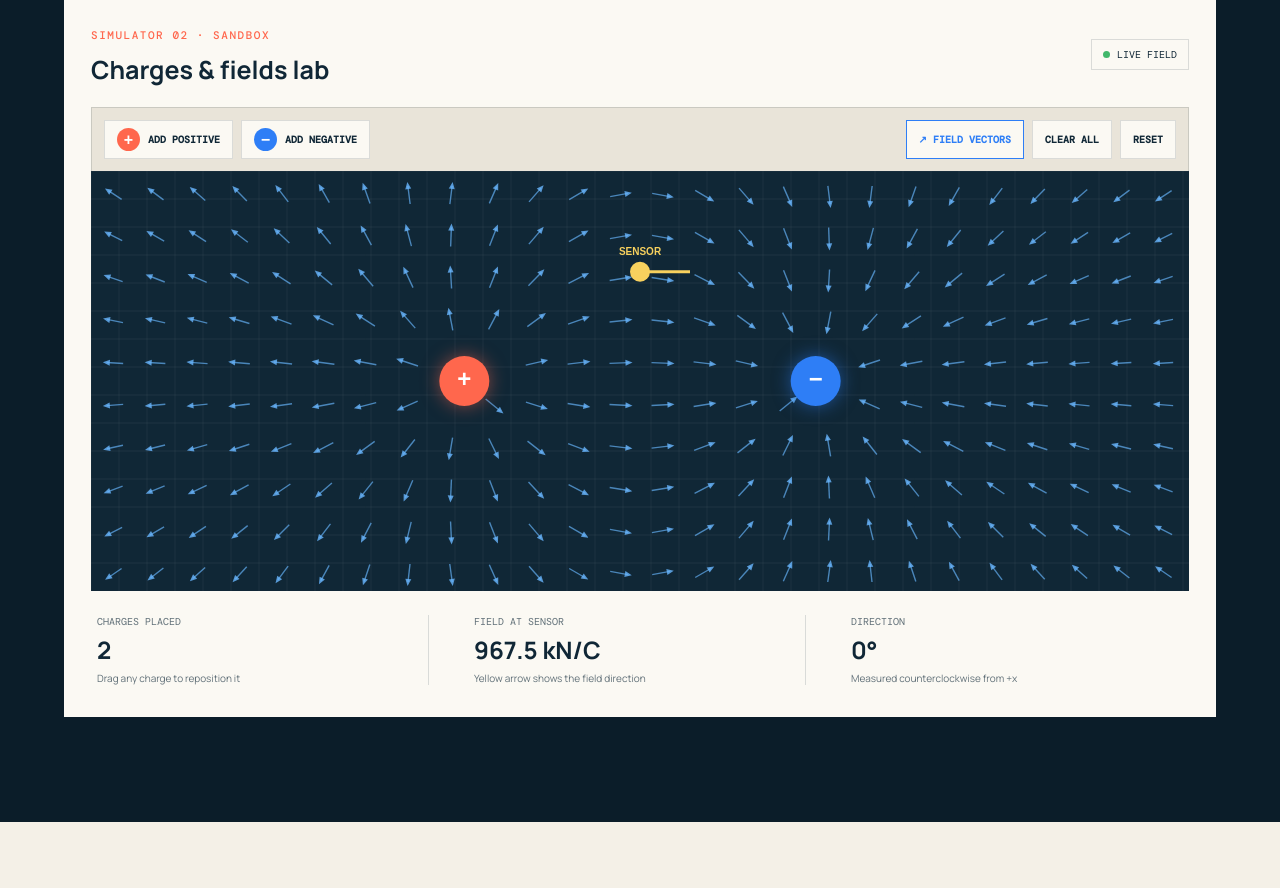
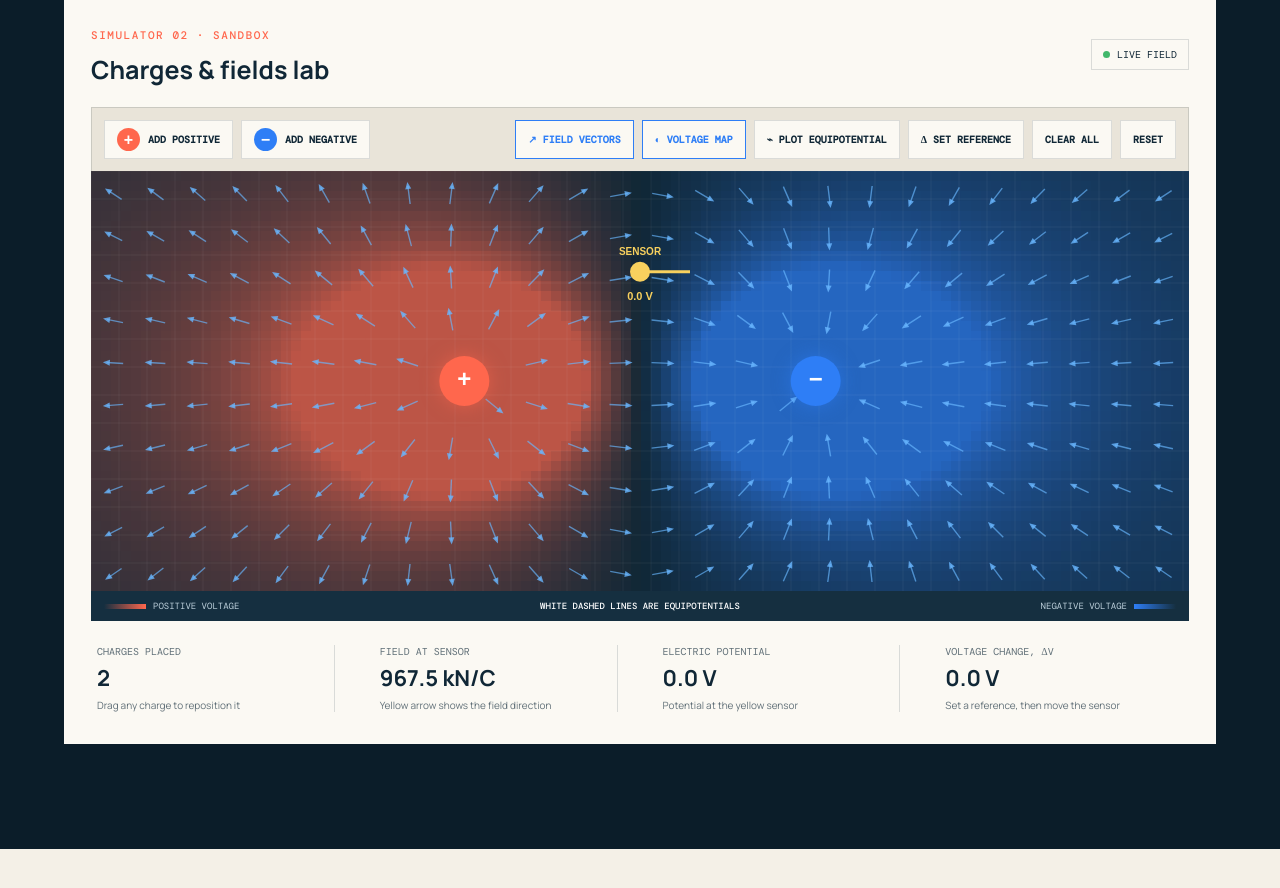
Before and after one commit to Kikiconic/Physics-12, a Next.js app: page / in a window 1280 px wide. Shown: the part 3080-3968 px from the top of the page. Built offline with nearby package versions, Linux system fonts and the light colour scheme.

Commit message:
Add voltage map and equipotential tools

```diff
--- a/app/page.js
+++ b/app/page.js
@@ -126,6 +126,9 @@ function FieldSimulator() {
   const [sensor, setSensor] = useState({ x: .5, y: .24 });
   const [dragTarget, setDragTarget] = useState(null);
   const [showVectors, setShowVectors] = useState(true);
+  const [showVoltage, setShowVoltage] = useState(true);
+  const [equipotentials, setEquipotentials] = useState([]);
+  const [referenceVoltage, setReferenceVoltage] = useState(0);
 
   const fieldAt = (x, y, width = 1, height = 1) => charges.reduce((sum, charge) => {
     const dx = (x - charge.x) * width;
@@ -138,6 +141,12 @@ function FieldSimulator() {
   const sensorField = fieldAt(sensor.x, sensor.y, 800, 420);
   const sensorMagnitude = Math.hypot(sensorField.x, sensorField.y) * 1.8e10;
   const sensorAngle = Math.atan2(-sensorField.y, sensorField.x) * 180 / Math.PI;
+  const potentialAt = (x, y) => charges.reduce((total, charge) => {
+    const dx=(x-charge.x)*1.2,dy=(y-charge.y)*.63;
+    return total + K * charge.q * 1e-6 / Math.max(Math.hypot(dx,dy),.035);
+  },0);
+  const sensorVoltage=potentialAt(sensor.x,sensor.y);
+  const formatVoltage=value=>Math.abs(value)>=1000?`${(value/1000).toFixed(2)} kV`:`${value.toFixed(1)} V`;
 
   useEffect(() => {
     const canvas = canvasRef.current;
@@ -146,6 +155,13 @@ function FieldSimulator() {
     canvas.width = rect.width * ratio; canvas.height = rect.height * ratio; ctx.scale(ratio, ratio);
     const w = rect.width, h = rect.height;
     ctx.fillStyle = "#102736"; ctx.fillRect(0, 0, w, h);
+
+    if(showVoltage) for(let x=0;x<w;x+=10) for(let y=0;y<h;y+=10){
+      const v=potentialAt((x+5)/w,(y+5)/h),intensity=Math.min(.72,Math.abs(v)/45000);
+      ctx.fillStyle=v>=0?`rgba(255,103,77,${intensity})`:`rgba(46,126,246,${intensity})`;
+      ctx.fillRect(x,y,10,10);
+    }
+
     ctx.strokeStyle = "rgba(255,255,255,.055)";
     for (let x = 0; x < w; x += 28) { ctx.beginPath(); ctx.moveTo(x,0); ctx.lineTo(x,h); ctx.stroke(); }
     for (let y = 0; y < h; y += 28) { ctx.beginPath(); ctx.moveTo(0,y); ctx.lineTo(w,y); ctx.stroke(); }
@@ -161,6 +177,23 @@ function FieldSimulator() {
       ctx.beginPath(); ctx.moveTo(4,0); ctx.lineTo(-3,-3); ctx.lineTo(-3,3); ctx.closePath(); ctx.fill(); ctx.restore();
     }
 
+    const drawEquipotential=level=>{
+      const step=12,points=[];
+      for(let x=0;x<w-step;x+=step)for(let y=0;y<h-step;y+=step){
+        const corners=[
+          {x,y,v:potentialAt(x/w,y/h)},{x:x+step,y,v:potentialAt((x+step)/w,y/h)},
+          {x:x+step,y:y+step,v:potentialAt((x+step)/w,(y+step)/h)},{x,y:y+step,v:potentialAt(x/w,(y+step)/h)}
+        ];
+        const edges=[[0,1],[1,2],[2,3],[3,0]],hits=[];
+        edges.forEach(([a,b])=>{const A=corners[a],B=corners[b];if((A.v-level)*(B.v-level)<=0&&A.v!==B.v){const t=(level-A.v)/(B.v-A.v);hits.push({x:A.x+t*(B.x-A.x),y:A.y+t*(B.y-A.y)});}});
+        if(hits.length>=2)points.push([hits[0],hits[1]]);
+      }
+      ctx.strokeStyle="#fff";ctx.lineWidth=1.8;ctx.setLineDash([4,3]);
+      points.forEach(([a,b])=>{ctx.beginPath();ctx.moveTo(a.x,a.y);ctx.lineTo(b.x,b.y);ctx.stroke();});
+      ctx.setLineDash([]);
+    };
+    equipotentials.forEach(drawEquipotential);
+
     charges.forEach(charge => {
       const x=charge.x*w,y=charge.y*h;
       ctx.shadowColor=charge.q>0?"rgba(255,103,77,.5)":"rgba(46,126,246,.5)";ctx.shadowBlur=18;
@@ -172,7 +205,8 @@ function FieldSimulator() {
     ctx.strokeStyle="#f8d15e";ctx.lineWidth=3;ctx.beginPath();ctx.moveTo(px,py);ctx.lineTo(px+ux*50,py+uy*50);ctx.stroke();
     ctx.fillStyle="#f8d15e";ctx.beginPath();ctx.arc(px,py,10,0,Math.PI*2);ctx.fill();
     ctx.fillStyle="#f8d15e";ctx.font="700 10px Arial";ctx.textAlign="center";ctx.fillText("SENSOR",px,py-20);
-  }, [charges, sensor, showVectors]);
+    ctx.font="700 11px Arial";ctx.fillText(formatVoltage(potentialAt(sensor.x,sensor.y)),px,py+25);
+  }, [charges, sensor, showVectors, showVoltage, equipotentials]);
 
   const pointerPosition = e => {
     const r=e.currentTarget.getBoundingClientRect();
@@ -192,19 +226,23 @@ function FieldSimulator() {
     else setCharges(items=>items.map(c=>c.id===dragTarget.id?{...c,x:p.x,y:p.y}:c));
   };
   const addCharge = q => setCharges(items=>items.length>=8?items:[...items,{id:Date.now(),q,x:.5+(Math.random()-.5)*.14,y:.5+(Math.random()-.5)*.14}]);
+  const resetLab=()=>{setCharges([{id:1,q:1,x:.34,y:.5},{id:2,q:-1,x:.66,y:.5}]);setSensor({x:.5,y:.24});setEquipotentials([]);setReferenceVoltage(0);};
+  const plotEquipotential=()=>setEquipotentials(levels=>levels.length>=6?levels:[...levels,sensorVoltage]);
 
   return (
     <div className="sim-card field-card">
       <div className="sim-top"><div><span className="eyebrow">Simulator 02 · Sandbox</span><h2>Charges &amp; fields lab</h2></div><div className="status-pill live"><i /> Live field</div></div>
       <div className="field-toolbar">
         <div className="charge-tools"><button onClick={()=>addCharge(1)}><i className="tool-charge positive">+</i> Add positive</button><button onClick={()=>addCharge(-1)}><i className="tool-charge negative">−</i> Add negative</button></div>
-        <div className="view-tools"><button className={showVectors?"active":""} onClick={()=>setShowVectors(v=>!v)}>↗ Field vectors</button><button onClick={()=>setCharges([])}>Clear all</button><button onClick={()=>setCharges([{id:1,q:1,x:.34,y:.5},{id:2,q:-1,x:.66,y:.5}])}>Reset</button></div>
+        <div className="view-tools"><button className={showVectors?"active":""} onClick={()=>setShowVectors(v=>!v)}>↗ Field vectors</button><button className={showVoltage?"active":""} onClick={()=>setShowVoltage(v=>!v)}>◐ Voltage map</button><button onClick={plotEquipotential}>⌁ Plot equipotential</button><button onClick={()=>setReferenceVoltage(sensorVoltage)}>Δ Set reference</button><button onClick={()=>{setCharges([]);setEquipotentials([])}}>Clear all</button><button onClick={resetLab}>Reset</button></div>
       </div>
       <canvas ref={canvasRef} className="field-canvas" aria-label="Interactive electric field sandbox. Drag charges and the yellow sensor." onPointerDown={startDrag} onPointerUp={()=>setDragTarget(null)} onPointerCancel={()=>setDragTarget(null)} onPointerMove={move} />
+      <div className="voltage-key"><span><i className="positive-voltage"/> Positive voltage</span><b>White dashed lines are equipotentials</b><span>Negative voltage <i className="negative-voltage"/></span></div>
       <div className="field-controls sandbox-readout">
         <div><span>Charges placed</span><b>{charges.length}</b><small>Drag any charge to reposition it</small></div>
         <div><span>Field at sensor</span><b>{sensorMagnitude>1e6?`${(sensorMagnitude/1e6).toFixed(2)} MN/C`:`${(sensorMagnitude/1000).toFixed(1)} kN/C`}</b><small>Yellow arrow shows the field direction</small></div>
-        <div><span>Direction</span><b>{Number.isFinite(sensorAngle)?`${sensorAngle.toFixed(0)}°`:"—"}</b><small>Measured counterclockwise from +x</small></div>
+        <div><span>Electric potential</span><b>{formatVoltage(sensorVoltage)}</b><small>Potential at the yellow sensor</small></div>
+        <div><span>Voltage change, ΔV</span><b>{formatVoltage(sensorVoltage-referenceVoltage)}</b><small>Set a reference, then move the sensor</small></div>
       </div>
     </div>
   );
```
Also changed, not shown: app/globals.css, 16 other files (tests, documents, lock files or other folders).
